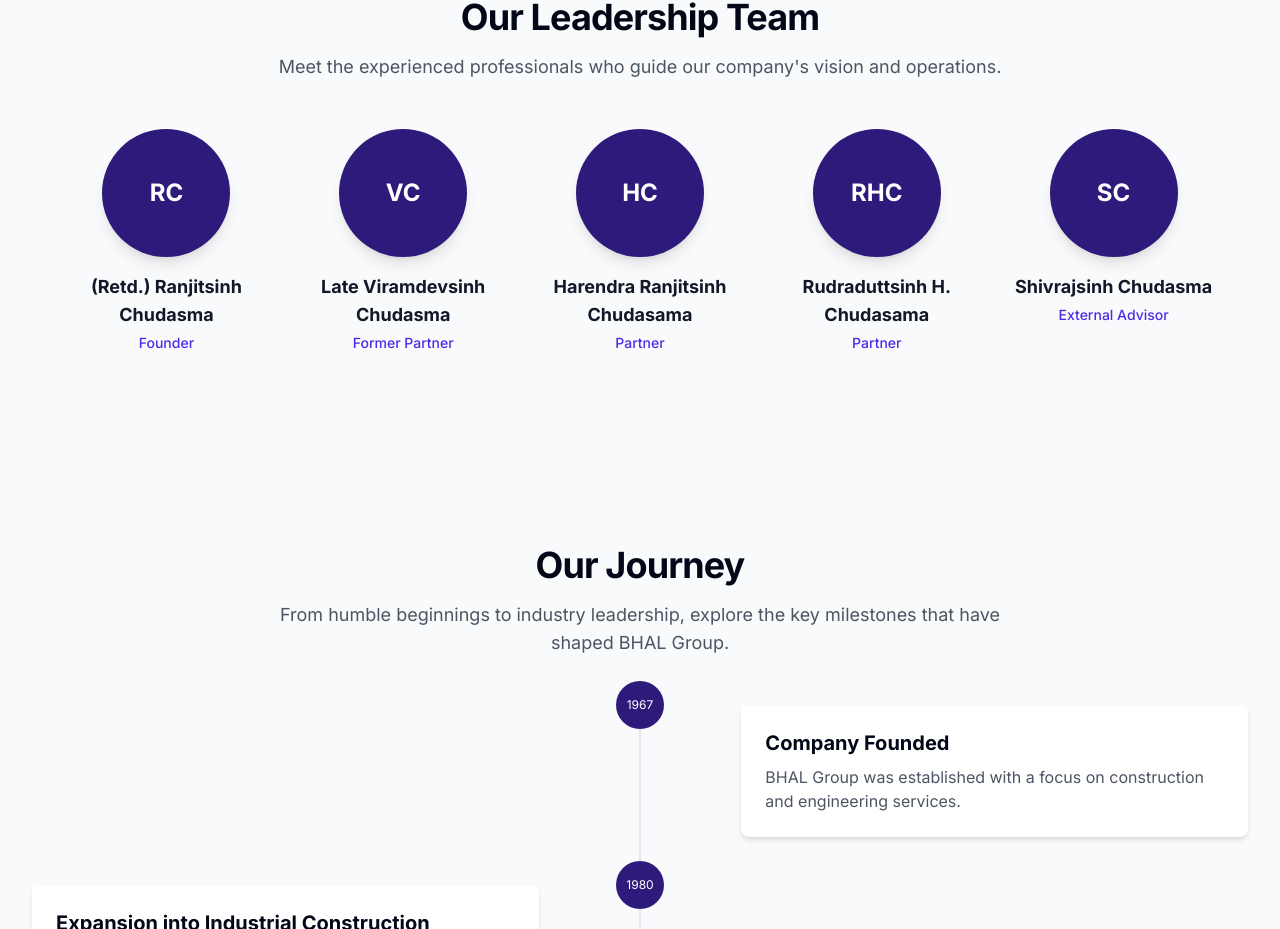
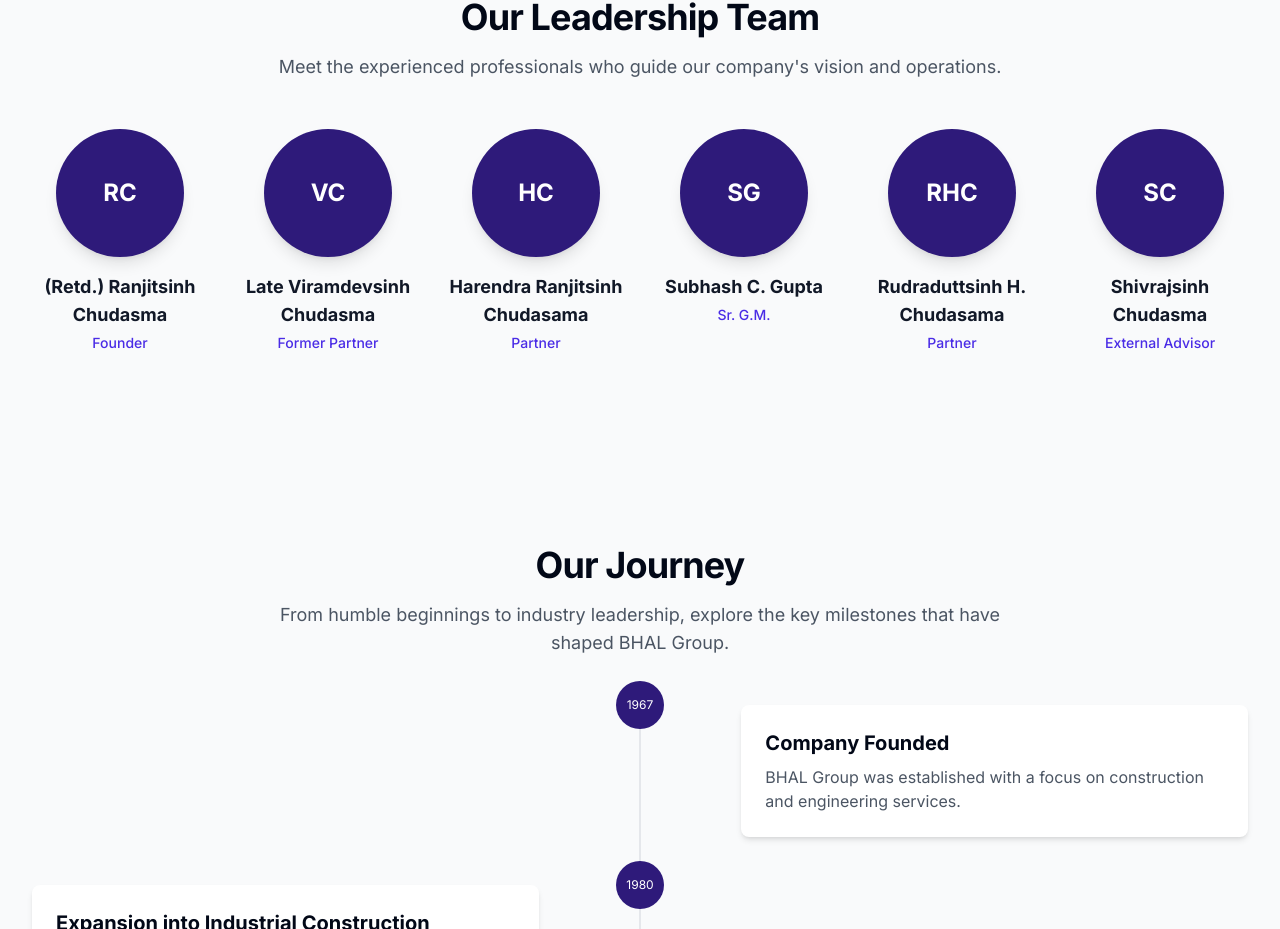
Before and after one commit to poeticCoder007/Bhal-Group-Web, a Next.js app: page /about in a window 1280 px wide. Shown: the part 1139-2068 px from the top of the page. Built offline with nearby package versions, Linux system fonts and the light colour scheme.

Commit message:
update in about us.

```diff
--- a/app/about/page.tsx
+++ b/app/about/page.tsx
@@ -128,7 +128,7 @@ export default function AboutPage() {
               Meet the experienced professionals who guide our company's vision and operations.
             </p>
           </div>
-          <div className="grid grid-cols-1 gap-8 sm:grid-cols-2 lg:grid-cols-5 max-w-6xl mx-auto">
+          <div className="grid grid-cols-1 gap-8 sm:grid-cols-2 lg:grid-cols-6 max-w-7xl mx-auto">
             <div className="text-center group">
               <div className="relative w-32 h-32 mx-auto mb-4 rounded-full bg-bhal-800 flex items-center justify-center shadow-lg group-hover:shadow-xl transition-all duration-300">
                 <span className="text-white text-2xl font-bold">RC</span>
@@ -151,6 +151,14 @@ export default function AboutPage() {
               </div>
               <h3 className="text-lg font-bold text-gray-900 mb-1">Harendra Ranjitsinh Chudasama</h3>
               <p className="text-bhal-600 font-medium text-sm">Partner</p>
+            </div>
+
+            <div className="text-center group">
+              <div className="relative w-32 h-32 mx-auto mb-4 rounded-full bg-bhal-800 flex items-center justify-center shadow-lg group-hover:shadow-xl transition-all duration-300">
+                <span className="text-white text-2xl font-bold">SG</span>
+              </div>
+              <h3 className="text-lg font-bold text-gray-900 mb-1">Subhash C. Gupta</h3>
+              <p className="text-bhal-600 font-medium text-sm">Sr. G.M.</p>
             </div>
 
             <div className="text-center group">
```
